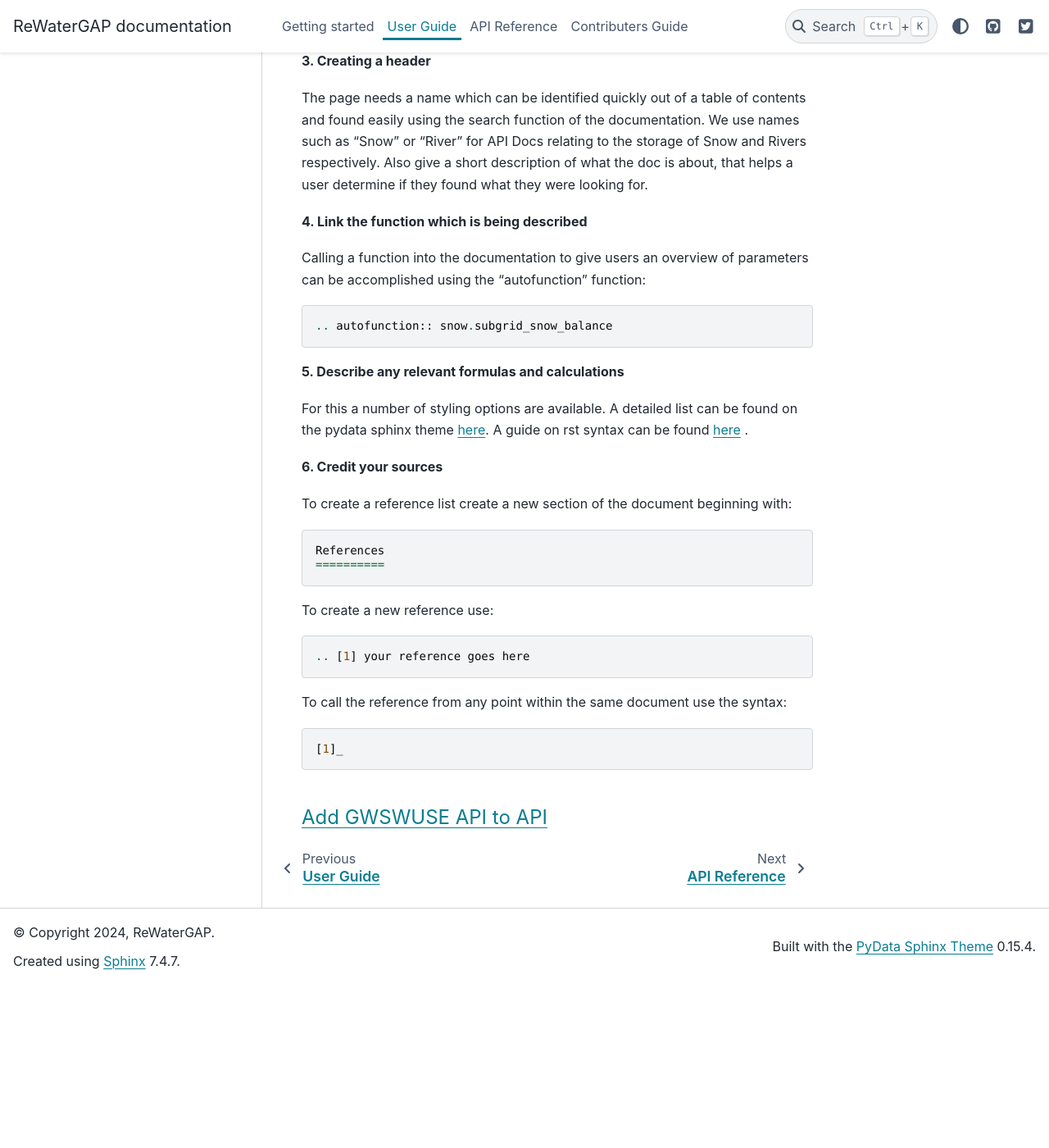
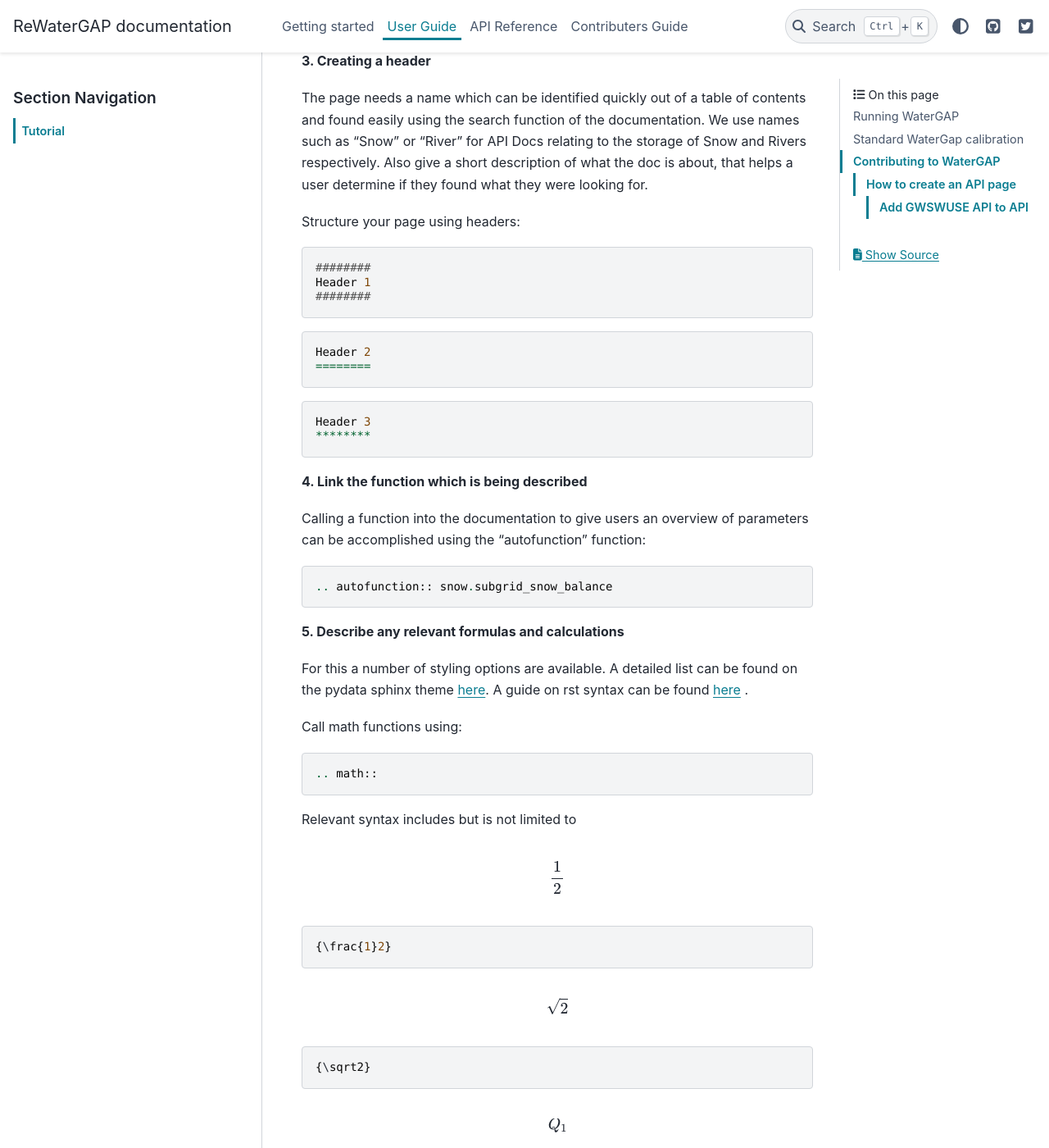
Before and after one commit to HydrologyFrankfurt/ReWaterGAP, a Sphinx documentation site: the page built from docs/user_guide/tutorials.rst, in a window 1280 px wide and 1400 px high, scrolled down 4266 px. Shown: the whole window at 82% size. Built offline with Sphinx 7.4.7 and the PyData theme 0.15.4, drawn with Linux system fonts in a browser that asks for light colours; pages that are not in the unit, such as notebooks, are missing from menus; before the commit the page ends 5467 px from its top, so only the background shows below that.

Commit message:
Update tutorials.rst

```diff
--- a/docs/user_guide/tutorials.rst
+++ b/docs/user_guide/tutorials.rst
@@ -123,6 +123,22 @@
 
 The page needs a name which can be identified quickly out of a table of contents and found easily using the search function of the documentation. We use names such as "Snow" or "River" for API Docs relating to the storage of Snow and Rivers respectively. Also give a short description of what the doc is about, that helps a user determine if they found what they were looking for.
 
+Structure your page using headers::
+
+	########
+	Header 1
+	########
+
+::
+
+	Header 2
+	========
+
+::
+
+	Header 3
+	********
+
 **4. Link the function which is being described**
 
 Calling a function into the documentation to give users an overview of parameters can be accomplished using the "autofunction" function::
@@ -133,6 +149,37 @@
 
 For this a number of styling options are available. A detailed list can be found on the pydata sphinx theme `here <https://pydata-sphinx-theme.readthedocs.io/en/stable/index.html>`_. A guide on rst syntax can be found `here <https://bashtage.github.io/sphinx-material/rst-cheatsheet/rst-cheatsheet.html>`_ .
 
+Call math functions using::
+
+	.. math::
+
+Relevant syntax includes but is not limited to
+
+.. math::
+	{\frac{1}2}
+
+
+::
+
+{\frac{1}2}
+
+.. math::
+	{\sqrt2}
+
+
+::
+
+{\sqrt2}
+
+.. math::
+	{Q}_{1}
+
+
+::
+
+{Q}_{1}
+
+
 **6. Credit your sources**
 
 To create a reference list create a new section of the document beginning with::
@@ -142,7 +189,7 @@
 
 To create a new reference use::
 
-.. [1] your reference goes here
+.. [1] Your reference goes here
 
 To call the reference from any point within the same document use the syntax::
 
```
